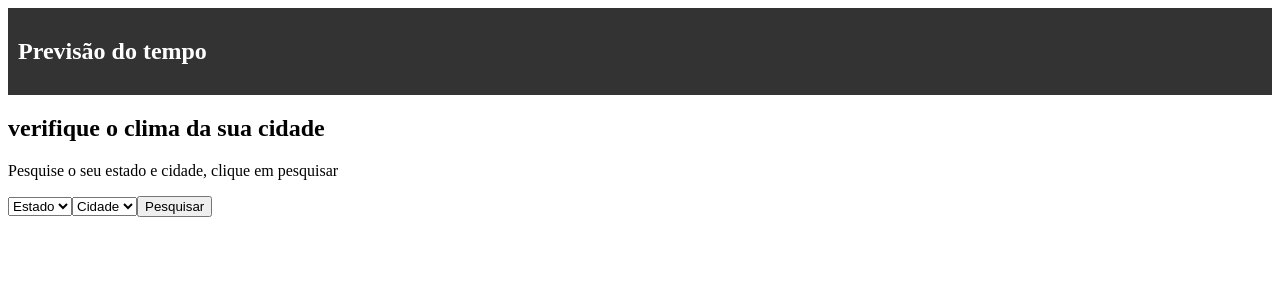
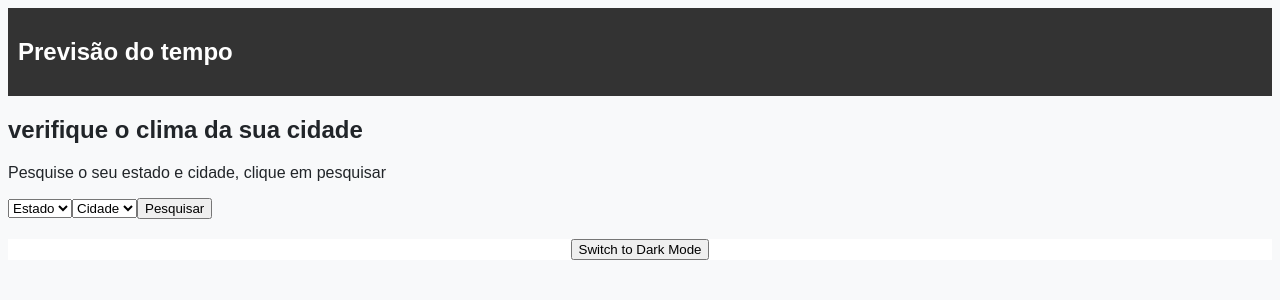
Before and after one commit to moon-11/Weather-Forecast, a React (Vite) app: page / in a window 1280 px wide. Shown: the top 300 px of the page. Built offline with nearby package versions, Linux system fonts and the light colour scheme.

Commit message:
Theme:light dark

```diff
--- a/src/pages/home/Home.jsx
+++ b/src/pages/home/Home.jsx
@@ -3,6 +3,7 @@ import React from 'react';
 import Navbar from './components/navbar';
 import Container from './components/container';
 import InputSelects from './components/inputSelects';'././components/inputSelects'
+import Toggle from './components/toggle';
 
 function Home() {
   return (
@@ -10,7 +11,9 @@ function Home() {
       <Navbar />
       <Container />
       <InputSelects />
+      <Toggle />
     </div>
+
   );
 }
 
--- a/src/pages/home/components/inputSelects/index.jsx
+++ b/src/pages/home/components/inputSelects/index.jsx
@@ -6,13 +6,28 @@ function InputSelects() {
   const [selectedState, setSelectedState] = useState('');
   const [selectedCity, setSelectedCity] = useState('');
 
-  const handleStateChange = async (event) => {
+  // Função para remover acentos e caracteres especiais
+  const removeAccents = (str) => {
+    return str.normalize('NFD').replace(/[\u0300-\u036f]/g, '');
+  };
+
+  const handleStateChange = (event) => {
     const state = event.target.value;
     setSelectedState(state);
 
     if (state !== 'estado') {
-      const response = await axios.get(`https://servicodados.ibge.gov.br/api/v1/localidades/estados/${state}/municipios`);
-      setCities(response.data);
+      axios.get(`https://servicodados.ibge.gov.br/api/v1/localidades/estados/${state}/municipios`)
+        .then(response => {
+          // Remover acentos dos nomes das cidades antes de definir o estado
+          const citiesWithoutAccents = response.data.map(city => ({
+            ...city,
+            nome: removeAccents(city.nome)
+          }));
+          setCities(citiesWithoutAccents);
+        })
+        .catch(error => {
+          console.error('Erro ao obter cidades:', error);
+        });
     } else {
       setCities([]);
     }
@@ -22,19 +37,19 @@ function InputSelects() {
     setSelectedCity(event.target.value);
   };
 
-  const handleSearch = async () => {
+  const handleSearch = () => {
     if (!selectedCity || selectedCity === 'cidade') {
       console.error('Nenhuma cidade selecionada');
       return;
     }
 
-    const apiKey = '3e35537110ebfb97798c4eb69e118ed2';
-    try {
-      const response = await axios.get(`http://api.weatherapi.com/v1/current.json?key=${apiKey}&q=${selectedCity}&lang=pt`);
-      console.log(response.data); // Aqui você pode lidar com os dados da resposta da API de clima
-    } catch (error) {
-      console.error('Erro ao obter dados do clima:', error);
-    }
+    axios.get(`http://api.weatherapi.com/v1/current.json?key=755975c76f39483ba3d132451240904&q=${selectedCity}&lang=pt`)
+      .then(response => {
+        console.log(response.data); // Aqui você pode lidar com os dados da resposta da API de clima
+      })
+      .catch(error => {
+        console.error('Erro ao obter dados do clima:', error);
+      });
   };
 
   return (
--- /dev/null
+++ b/src/pages/home/components/toggle/index.tsx
@@ -0,0 +1,20 @@
+import React, { useState } from 'react';
+import './styles.css';
+
+function Toggle() {
+  const [isDarkMode, setIsDarkMode] = useState(false);
+
+  const toggleTheme = () => {
+    setIsDarkMode(!isDarkMode);
+  };
+
+  return (
+    <div className={`toggle ${isDarkMode ? 'dark' : 'light'}`}>
+      <button onClick={toggleTheme}>
+        {isDarkMode ? 'Switch to Light Mode' : 'Switch to Dark Mode'}
+      </button>
+    </div>
+  );
+}
+
+export default Toggle;
--- /dev/null
+++ b/src/pages/home/components/toggle/styles.css
@@ -0,0 +1,15 @@
+.toggle {
+  display: flex;
+  justify-content: center;
+  margin-top: 20px;
+}
+
+.dark {
+  background-color: #333;
+  color: #fff;
+}
+
+.light {
+  background-color: #fff;
+  color: #333;
+}
--- a/src/styles/global.css
+++ b/src/styles/global.css
@@ -1,4 +1,7 @@
 :root {
+
+    --bg-color: #fff;
+    --text-color: #333;
   --primary-color: #007bff;
   --secondary-color: #6c757d;
   --font-family: Arial, sans-serif;
@@ -17,3 +20,11 @@
   --bs: 0 12px 24px 0 rgba(0, 0, 0, 0.09);
   --light-shadow: 0 5px 15px rgba(0, 0, 0, 0.1);
 }
+
+body {
+  font-family: var(--font-family);
+  background-color: var(--bg-color);
+  color: var(--text-color);
+}
+
+/* Outros estilos conforme necessário */
```
